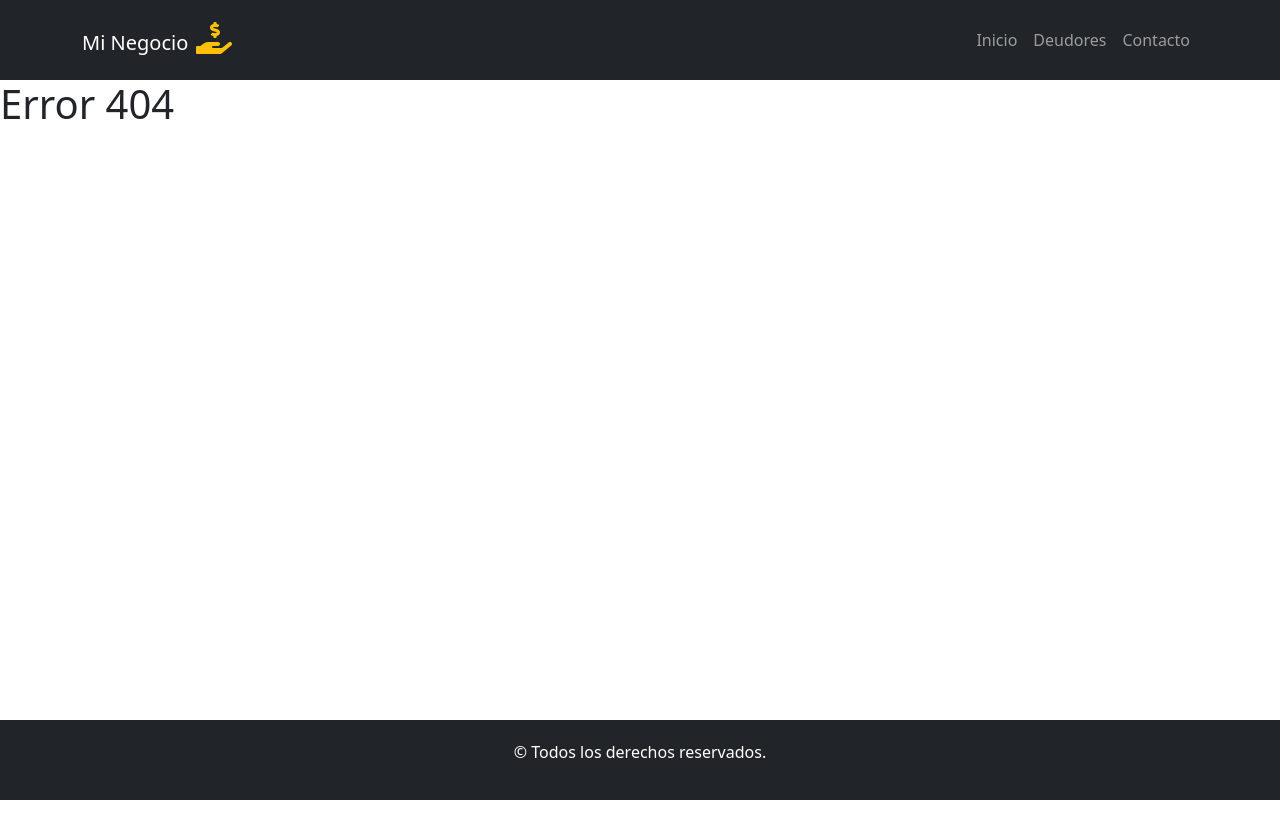
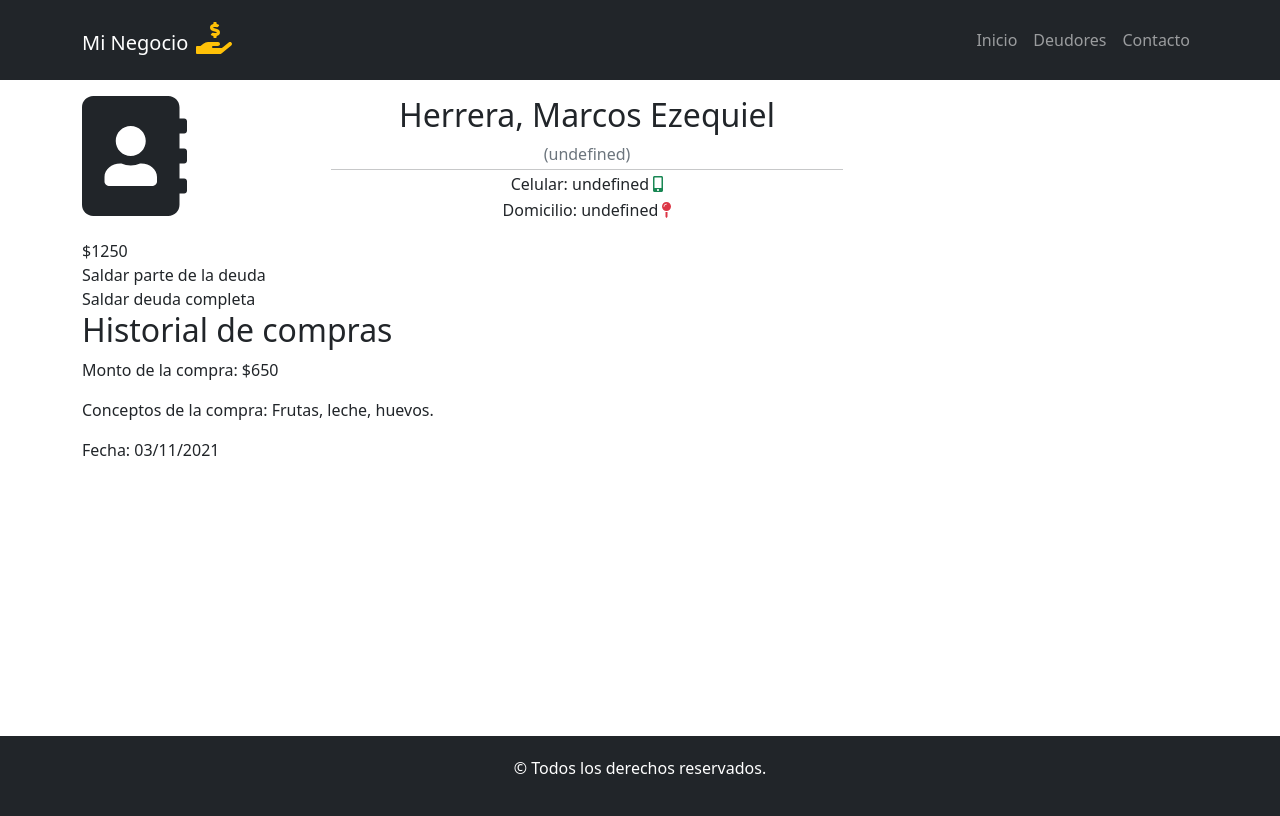
Before and after one commit to marcosihe/react-sdd, a React (Create React App) app: page /deudores/detalles/1 in a window 1280 px wide. Before the commit this address had no page. Built offline with nearby package versions, Linux system fonts and the light colour scheme; data requests are answered from the project's data file.

Commit message:
Agregar maquetado del componente de datos del cliente en 'ver detalles'

```diff
--- /dev/null
+++ b/src/components/CustomerData.jsx
@@ -0,0 +1,36 @@
+import React from "react";
+import styles from "../css/CustomerData.module.css";
+import { faMapPin, faMobileAlt } from "@fortawesome/free-solid-svg-icons";
+import { FontAwesomeIcon } from "@fortawesome/react-fontawesome";
+
+const CustomerData = (props) => {
+  const { name, lastName, nickName, phoneNumber, address } = props;
+  return (
+    <>
+      <h2>
+        {lastName}Herrera, Marcos Ezequiel{name}
+      </h2>
+      <p className={styles.nickName}>
+      {nickName !== "" ? (
+        `(${nickName})`
+      ) : "(...)"}</p>
+      <hr className={styles.hrCustomerData} />
+      <p className={styles.dataParagraph}>
+        Celular:
+        {phoneNumber !== '' ? ` ${phoneNumber} ` : ` - `}
+
+        <FontAwesomeIcon icon={faMobileAlt} className={styles.mobileAltIcon} />
+      </p>
+
+      {address !== "" ? (
+        <p className={styles.dataParagraph}>
+          Domicilio:
+          {address !== '' ? ` ${address} ` : ` - `}
+          <FontAwesomeIcon icon={faMapPin} className={styles.mapPinIcon} />
+        </p>
+      ) : null}
+    </>
+  );
+};
+
+export default CustomerData;
--- /dev/null
+++ b/src/components/CustomerDetails.jsx
@@ -0,0 +1,32 @@
+import { faAddressBook } from '@fortawesome/free-solid-svg-icons'
+import { FontAwesomeIcon } from '@fortawesome/react-fontawesome'
+import React from 'react'
+import { Container } from 'react-bootstrap'
+import styles from '../css/CustomerDetails.module.css'
+import CustomerData from './CustomerData'
+
+const CustomerDetails = () => {
+    return (
+        <Container>
+            <section className={styles.personalDataContainer}>
+                <FontAwesomeIcon icon={faAddressBook} className={styles.detailPersonIcon} />
+                <div className={styles.personalData}>
+                    <CustomerData className={styles.customerData}/>
+                </div>
+            </section>
+            <section>
+                <div>$1250</div>
+                <div>Saldar parte de la deuda</div>
+                <div>Saldar deuda completa</div>
+            </section>
+            <section>
+                <h2>Historial de compras</h2>
+                <p>Monto de la compra: $650</p>
+                <p>Conceptos de la compra: Frutas, leche, huevos.</p>
+                <p>Fecha: 03/11/2021</p>
+            </section>
+        </Container>
+    )
+}
+
+export default CustomerDetails
--- a/src/components/CustomerListItem.jsx
+++ b/src/components/CustomerListItem.jsx
@@ -16,13 +16,18 @@ const CustomerListItem = (props) => {
           {customerLastName}, {customerName}
         </p>
         <div className={styles.debtContainer}>
-          <Link to={`/deudores/detalles/editar/${id}`} className={styles.customerDebtLink}>${customerDebt}</Link>
+          <Link
+            to={`/deudores/detalles/editar/${id}`}
+            className={styles.customerDebtLink}
+          >
+            ${customerDebt}
+          </Link>
           <EditDebtButton id={id} />
         </div>
       </div>
       <div className={styles.customerDataContainer}>
         <p className={styles.customerNickName}>({customerNickName})</p>
-        <ViewDetailsButton />
+        <ViewDetailsButton id={id} />
       </div>
     </ListGroup.Item>
   );
--- a/src/components/CustomersList.jsx
+++ b/src/components/CustomersList.jsx
@@ -14,6 +14,7 @@ const CustomersList = ({customersList}) => {
             customerLastName={item.lastName}
             customerNickName={item.nickName}
             customerDebt={item.currentDebt}
+            id={item.id}
           />
         ))}
       </ListGroup>
--- a/src/components/Main.jsx
+++ b/src/components/Main.jsx
@@ -6,6 +6,7 @@ import Contact from "./pages/Contact";
 import Error404 from "./pages/Error404";
 import AddCustomer from "./AddCustomer";
 import { apiRequest } from "../helpers/apiRequest";
+import CustomerDetails from "./CustomerDetails";
 
 const Main = () => {
   const [customers, setCustomers] = useState([]);
@@ -29,6 +30,9 @@ const Main = () => {
         <Route exact path="/deudores/nuevocliente">
           <AddCustomer setCustomers={setCustomers}/>
         </Route>
+        <Route exact path="/deudores/detalles/:id">
+          <CustomerDetails/>
+        </Route>
         <Route exact path="/*">
           <Error404 />
         </Route>
--- a/src/components/ViewDetailsButton.jsx
+++ b/src/components/ViewDetailsButton.jsx
@@ -1,19 +1,19 @@
-import React from 'react'
-import { Button } from 'react-bootstrap'
+import React from 'react';
+import { Link } from 'react-router-dom';
 import { FontAwesomeIcon } from "@fortawesome/react-fontawesome";
 import { faEye } from '@fortawesome/free-solid-svg-icons'
 import styles from '../css/ViewDetailsButton.module.css'
 
-const ViewDetailsButton = () => {
+const ViewDetailsButton = ({id}) => {
     return (
-        <Button type="button" variant="outline-secondary">
+        <Link to={`/deudores/detalles/:${id}`} className="btn btn-outline-secondary">
           <span>Ver detalle </span>
           <FontAwesomeIcon
             alt="Ícono de 'ver detalles'"
             icon={faEye}
             className={styles.viewDetailsIcon}
           />
-        </Button>
+        </Link>
     )
 }
 
--- /dev/null
+++ b/src/css/CustomerData.module.css
@@ -0,0 +1,31 @@
+.dataParagraph {
+    margin-bottom: 0.1rem;
+    margin-top: 0.1rem;
+}
+
+.hrCustomerData {
+    margin-bottom: 0.15rem;
+    margin-top: 0.15rem;
+    max-width: 55vw;
+}
+
+.mapPinIcon {
+    color: #dc3545;
+}
+
+.mobileAltIcon {
+    color: #198754;
+}
+
+.nickName {
+    color: #6c757d;
+    margin-bottom: 0.1rem;
+    margin-top: 0.1rem;
+}
+
+@media screen and (min-width: 1024px) {
+    .hrCustomerData {
+        width: 40vw;
+        margin-left: 10vw;
+    }
+}
--- /dev/null
+++ b/src/css/CustomerDetails.module.css
@@ -0,0 +1,37 @@
+.customerData {
+    display: flex;
+}
+
+.detailPersonIcon {
+    width: 30vw;
+    font-size: 7.5rem;
+    margin-right: 1rem;
+    color: #212529;
+}
+
+.personalData {
+    width: 60vw;
+}
+
+.personalDataContainer {
+    display: flex;
+    flex-wrap: wrap;
+
+    margin-top: 1rem;
+    margin-bottom: 1rem;
+}
+
+@media screen and (max-width: 668px) {
+    .detailPersonIcon {
+        margin-right: 0.25rem;
+    }
+    .personalDataContainer {
+        justify-content: space-between;
+    }
+}
+
+@media screen and (min-width: 1024px) {
+    .personalDataContainer {
+        text-align: center;
+    }
+}
```
